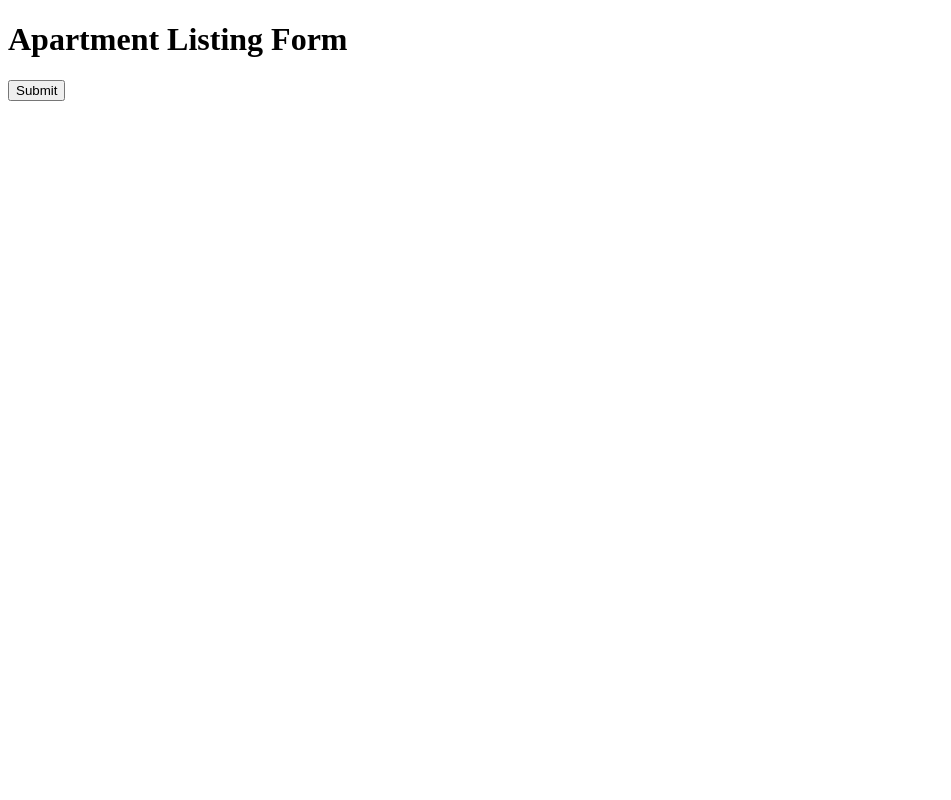
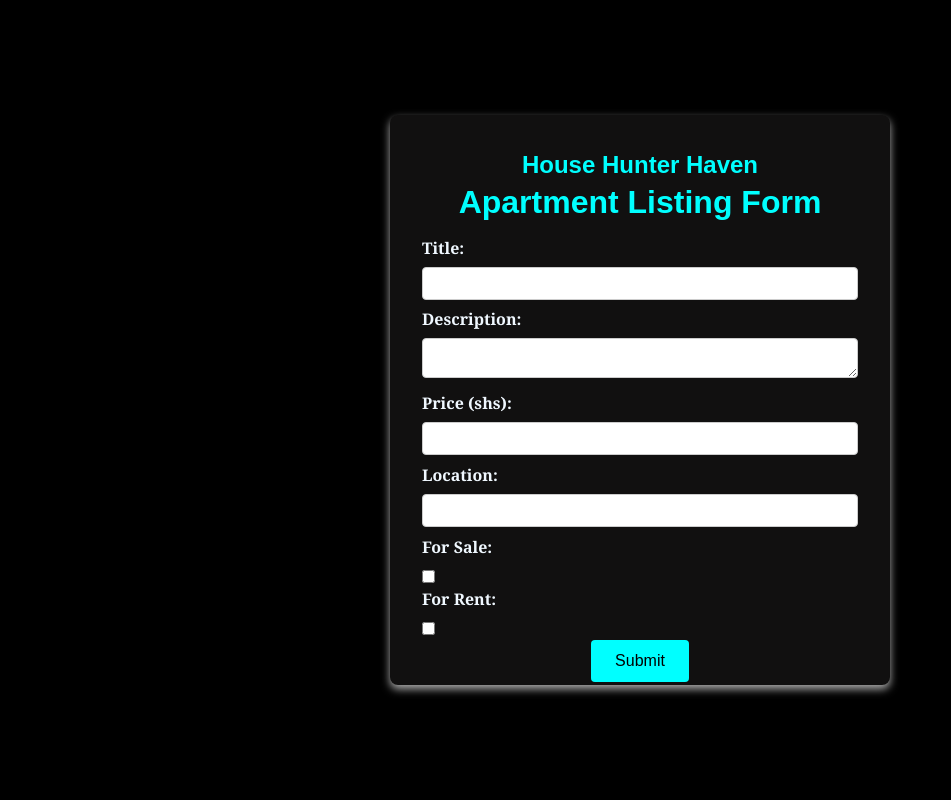
Before and after one commit to LourdesN/house_hunter, a Django app: page /form/ in a window 1280 px wide. Shown: the whole page, without its empty margins (0-951 px from the left). Run offline with Django 5.2, Linux system fonts and the light colour scheme.

Commit message:
listing form!

```diff
--- a/main/forms.py
+++ b/main/forms.py
@@ -8,7 +8,7 @@ class ApartmentListingForm(forms.ModelForm):
         labels = {
             'title': 'Title',
             'description': 'Description',
-            'price': 'Price ($)',
+            'price': 'Price (shs)',
             'location': 'Location',
             'is_for_sale': 'For Sale',
             'is_for_rent': 'For Rent',
--- /dev/null
+++ b/main/static/css/form.css
@@ -0,0 +1,81 @@
+/* Reset default styles */
+* {
+    margin: 0;
+    padding: 0;
+    box-sizing: border-box;
+}
+
+body {
+    font-family: Arial, sans-serif;
+    background-color: black;
+    display: flex;
+    justify-content: center;
+    align-items: center;
+    height: 100vh;
+}
+
+.title {
+    text-align: center;
+    margin-bottom: 1rem;
+    margin-top: 1%;
+    color: aqua;
+    font-family: Copperplate, Papyrus, fantasy ;
+}
+.logo{
+    color: aqua;
+    font-family: Copperplate, Papyrus, fantasy ;
+    text-align: center;
+    margin-top: 1%;
+}
+form {
+    background-color: #111010;
+    padding: 2rem;
+    border-radius: 8px;
+    box-shadow: 0 4px 8px 0 rgba(189, 188, 188, 0.916);
+    width: 100%;
+    max-width: 500px;
+    color: aliceblue;
+    font-family: Georgia;
+    height: 570px;
+
+}
+
+.form-group {
+    margin-bottom: 1.5rem;
+}
+
+label {
+    display: block;
+    font-weight: bold;
+    margin-bottom: 0.5rem;
+}
+
+textarea, input[type=text], input[type=number] {
+    width: 100%;
+    padding: 0.5rem;
+    border: 1px solid #ccc;
+    border-radius: 4px;
+    margin-bottom: 2%;
+
+}
+textarea {
+    resize: vertical;
+    height: 40px;
+}
+
+button[type="submit"] {
+    background-color: aqua;
+    color: black;
+    padding: 0.75rem 1.5rem;
+    border: none;
+    border-radius: 4px;
+    cursor: pointer;
+    font-size: 1rem;
+    display: block;
+   margin: auto;
+}
+
+
+button[type="submit"]:hover {
+    background-color: aquamarine;
+}
--- a/main/templates/form.html
+++ b/main/templates/form.html
@@ -1,13 +1,16 @@
 <!DOCTYPE html>
 <html lang="en">
 <head>
+    {% load static %}
     <meta charset="UTF-8">
     <meta name="viewport" content="width=device-width, initial-scale=1.0">
     <title>Apartment Form</title>
+    <link rel="stylesheet" href="{% static 'css/form.css' %}">
 </head>
 <body>
-    <h1>Apartment Listing Form</h1>
     <form method="post">
+        <h2 class="logo">House Hunter Haven</h2>
+        <h1 class="title">Apartment Listing Form</h1>
         {% csrf_token %}
         {{ form.as_p }}
         <button type="submit">Submit</button>
--- a/main/templates/index.html
+++ b/main/templates/index.html
@@ -19,7 +19,7 @@
          <a href="#home" class="logo">House Hunter Haven</a>
          <a href="#">Home</a>
          <a href="#Properties">Properties</a>
-         <a href="#footer">List Property</a>
+         <a href="./form.html">List Property</a>
          <a href="#footer">Contact Us</a>
          <a href="javascript:void(0);" class="icon" onclick="myFunction()">
              <i class="fa fa-bars"></i>
--- a/main/urls.py
+++ b/main/urls.py
@@ -5,5 +5,4 @@ urlpatterns = [
     path('', views.index, name='index'),
     path('form.html', views.form_view, name='form_html'),
     path('form/', views.form_view, name='form'),
-
 ]
--- a/main/views.py
+++ b/main/views.py
@@ -1,23 +1,16 @@
-
 from django.shortcuts import render
-from .forms import Apartment
+from .forms import ApartmentListingForm
 
 def index(request):
     return render(request, 'index.html')
 
 def form_view(request):
-    return render(request, 'form.html')
-
-
-def form_view(request):
     if request.method == 'POST':
-        form = Apartment(request.POST)
+        form = ApartmentListingForm(request.POST)
         if form.is_valid():
             form.save()
+            # Redirect to success page or display a success message
     else:
-        form = Apartment()
-
-    # Debugging: print form to console
-    print(form)
+        form = ApartmentListingForm()
 
     return render(request, 'form.html', {'form': form})
```
